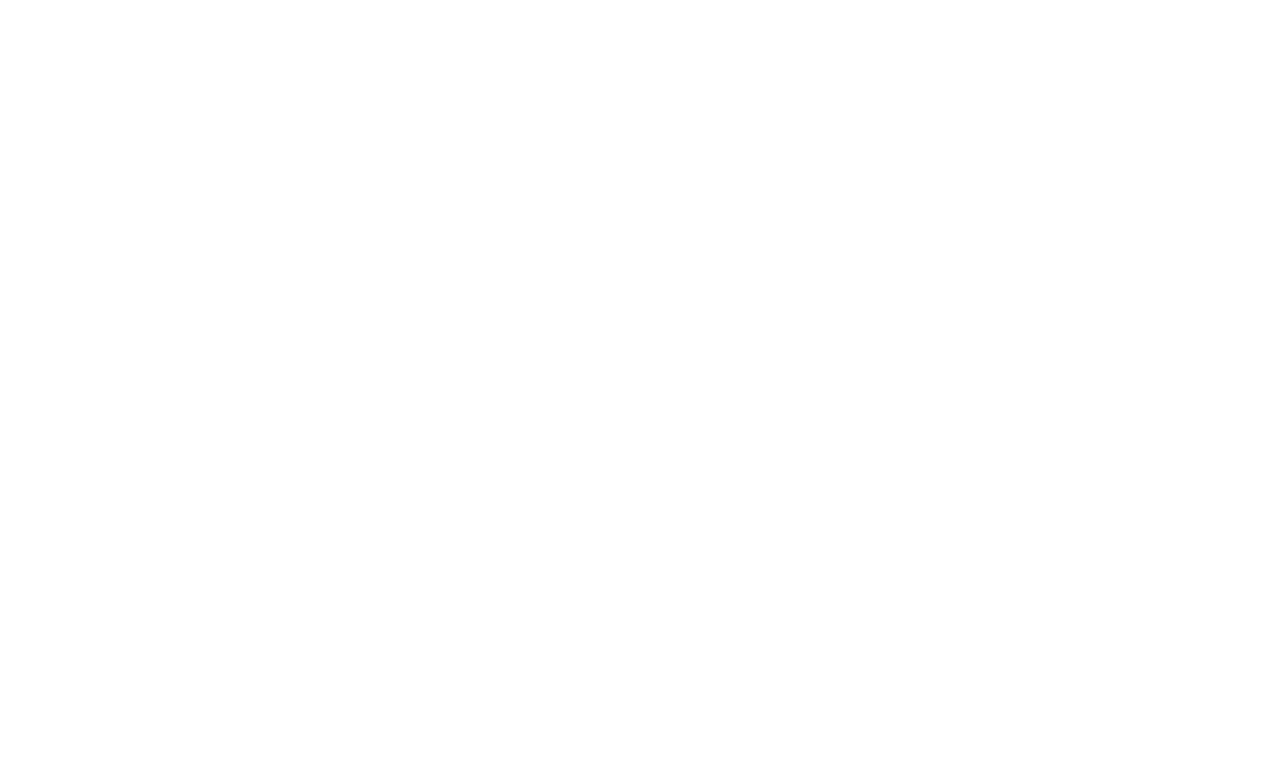
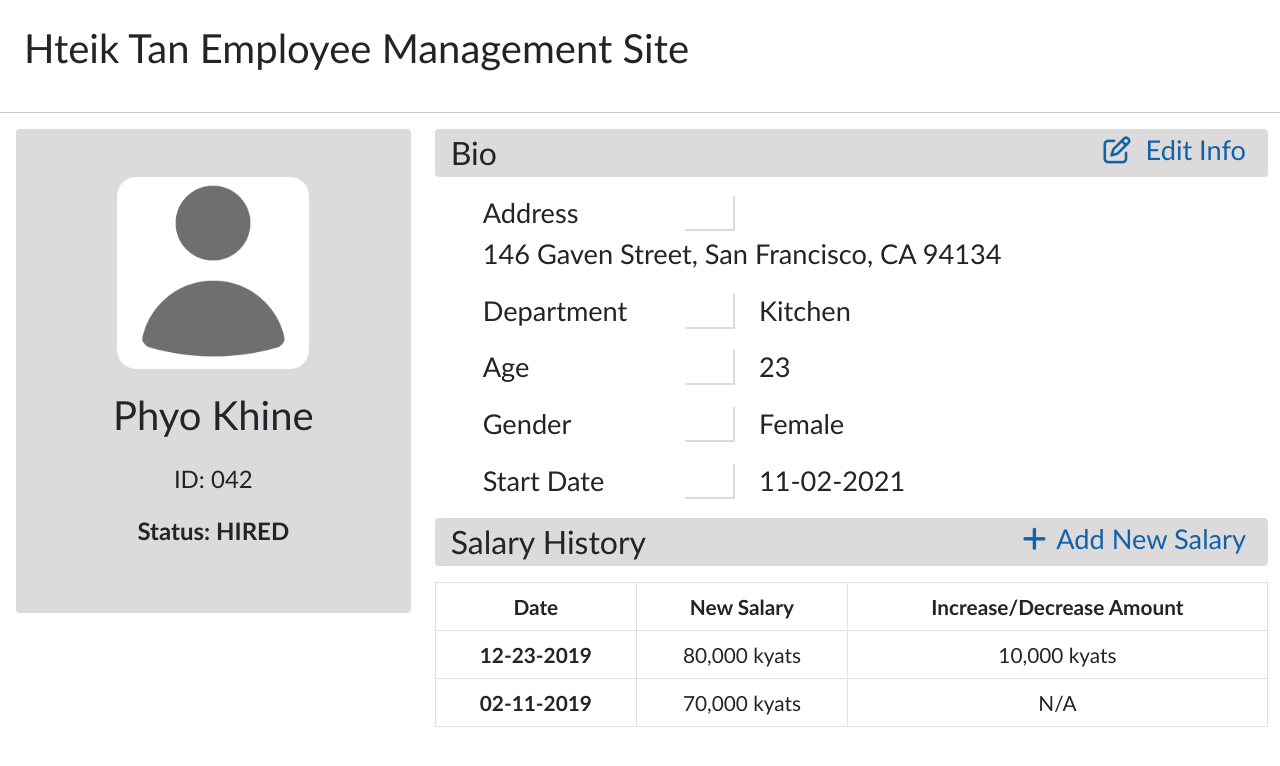
Before and after one commit to phyogitty/hteiktan-employee-management-frontend, a plain HTML site: page pages/view-employee.html in a window 1280 px wide. Drawn offline with nearby package versions, Linux system fonts and the light colour scheme.

Commit message:
view-employee done

```diff
--- a/pages/view-employee.html
+++ b/pages/view-employee.html
@@ -0,0 +1,111 @@
+<!DOCTYPE html>
+<html lang="en">
+<head>
+    <meta charset="UTF-8">
+    <meta name="viewport" content="width=device-width, initial-scale=1.0">
+    <title>Hteik Tan Employment Management Site</title>
+    <link rel="stylesheet" href="https://use.fontawesome.com/releases/v5.7.0/css/all.css" integrity="sha384-lZN37f5QGtY3VHgisS14W3ExzMWZxybE1SJSEsQp9S+oqd12jhcu+A56Ebc1zFSJ" crossorigin="anonymous">
+    <link rel="stylesheet" href="../style.css">
+    <link href="https://cdn.jsdelivr.net/npm/bootstrap@5.0.0-beta1/dist/css/bootstrap.min.css" rel="stylesheet" integrity="sha384-giJF6kkoqNQ00vy+HMDP7azOuL0xtbfIcaT9wjKHr8RbDVddVHyTfAAsrekwKmP1" crossorigin="anonymous">
+    <script src="https://kit.fontawesome.com/98e273d8be.js"></script>
+</head>
+<body>
+    <h1 class="signature-font p-4">Hteik Tan Employee Management Site</h1>
+    <hr>
+    <div class="row">
+        <div class="col-4">
+            <!-- LEFT PANEL WITH PROFILE PICTURE AND NAME -->
+            <div class="bg-gray ms-3 rounded">
+                <div class="col py-5 text-center">
+                    <img src="../images/empty_profile.png" class="mb-3 square-15 border-10">
+                    <p class="signature-font fs-rem-2-5">Phyo Khine</p>
+                    <p class="signature-font fs-rem-1-5">ID: 042</p>
+                    <p class="signature-font fs-rem-1-5"><strong>Status: HIRED</strong></p>
+                </div>
+            </div>
+        </div>
+
+
+
+        <div class="col-8 pe-4 signature-font">
+
+            <!-- BIO banner -->
+            <div class="d-flex justify-content-between bg-gray px-3 mb-3 rounded">
+                <div class="fs-rem-2">Bio</div>
+                <div class="fs-rem-1-7">
+                    <button type="button" class="plain-btn">
+                        <i class="fa fa-pencil-square-o me-2" aria-hidden="true"></i>
+                        Edit Info
+                    </button>
+                </div>
+            </div>
+
+            <!-- BIO Information starts here -->
+            <div class="fs-rem-1-7 ps-5">
+                <div class="row justify-content-md-start my-3">
+                    <div class="col col-lg-3">Address</div>
+                    <div class="col-md-auto"><div><span class="px-4 bd-bottom-right bd-lightgray"></span></div></div>
+                    <div class="col col-lg-auto">146 Gaven Street, San Francisco, CA 94134</div>
+                </div>
+
+                <div class="row justify-content-md-start my-3">
+                    <div class="col col-lg-3">Department</div>
+                    <div class="col-md-auto"><div><span class="px-4 bd-bottom-right bd-lightgray"></span></div></div>
+                    <div class="col col-lg-auto">Kitchen</div>
+                </div>
+
+                <div class="row justify-content-md-start my-3">
+                    <div class="col col-lg-3">Age</div>
+                    <div class="col-md-auto"><div><span class="px-4 bd-bottom-right bd-lightgray"></span></div></div>
+                    <div class="col col-lg-auto">23</div>
+                </div>
+
+                <div class="row justify-content-md-start my-3">
+                    <div class="col col-lg-3">Gender</div>
+                    <div class="col-md-auto"><div><span class="px-4 bd-bottom-right bd-lightgray"></span></div></div>
+                    <div class="col col-lg-auto">Female</div>
+                </div>
+
+                <div class="row justify-content-md-start my-3">
+                    <div class="col col-lg-3">Start Date</div>
+                    <div class="col-md-auto"><div><span class="px-4 bd-bottom-right bd-lightgray"></span></div></div>
+                    <div class="col col-lg-auto">11-02-2021</div>
+                </div>
+            </div>
+
+            <!-- Salary History banner -->
+            <div class="d-flex justify-content-between bg-gray px-3 mb-3 rounded">
+                <div class="fs-rem-2">Salary History</div>
+                <div class="fs-rem-1-7">
+                    <button type="button" class="plain-btn">
+                        <i class="fa fa-plus me-1" aria-hidden="true"></i>
+                        Add New Salary
+                    </button></div>
+            </div>
+
+            <!-- Salary Table -->
+            <table class="table table-bordered text-center fs-rem-1-3">
+                <thead>
+                  <tr>
+                    <th scope="col">Date</th>
+                    <th scope="col">New Salary</th>
+                    <th scope="col">Increase/Decrease Amount</th>
+                  </tr>
+                </thead>
+                <tbody>
+                  <tr>
+                    <th scope="row">12-23-2019</th>
+                    <td>80,000 kyats</td>
+                    <td>10,000 kyats</td>
+                  </tr>
+                  <tr>
+                    <th scope="row">02-11-2019</th>
+                    <td>70,000 kyats</td>
+                    <td>N/A</td>
+                  </tr>
+                </tbody>
+              </table>
+        </div>
+      </div>
+</body>
+</html>
--- a/style.css
+++ b/style.css
@@ -1,53 +1,47 @@
 /* fs - font-size */
 
-.signature-font {
-    /* font-family:'Trebuchet MS', 'Lucida Sans Unicode', 'Lucida Grande', 'Lucida Sans', Arial, sans-serif; */
-    font-family:'Gill Sans', 'Gill Sans MT', Calibri, 'Trebuchet MS', sans-serif;
-    /* font-family: Impact, Haettenschweiler, 'Arial Narrow Bold', sans-serif; */
-    /* font-family:'Lucida Sans', 'Lucida Sans Regular', 'Lucida Grande', 'Lucida Sans Unicode', Geneva, Verdana, sans-serif; */
+.signature-font { font-family:'Gill Sans', 'Gill Sans MT', Calibri, 'Trebuchet MS', sans-serif; }
+.signature-font-1 { font-family:Georgia, 'Times New Roman', Times, serif; }
+
+.bd-bottom-right {
+    border-bottom: 2px solid black;
+    border-right: 2px solid black;
 }
 
-.signature-font-1 {
-    font-family:Georgia, 'Times New Roman', Times, serif;
-    /* font-family: Cambria, Cochin, Georgia, Times, 'Times New Roman', serif; */
-    /* font-family:'Segoe UI', Tahoma, Geneva, Verdana, sans-serif */
+.bg-gray {  background-color: rgba(158, 153, 153, 0.363); }
+
+.bd-lightgray {  border-color:rgba(158, 153, 153, 0.363) }
+
+.fs-18 { font-size: 18vh;}
+.fs-12 { font-size: 12vh;}
+
+.fs-rem-2-5 { font-size: 2.5rem; }
+.fs-rem-2-2 { font-size: 2.2rem; }
+.fs-rem-2 { font-size: 2rem; }
+.fs-rem-1-8 { font-size: 1.8rem; }
+.fs-rem-1-7 { font-size: 1.7rem; }
+.fs-rem-1-5 { font-size: 1.5rem; }
+.fs-rem-1-3 { font-size: 1.3rem; }
+.fs-rem-1 { font-size: 1rem; }
+
+.full-h { height: 100%; }
+
+.width-30 { width: 30%; }
+.width-70 { width: 70%; }
+
+
+.border-10 { border-radius: 10%;}
+
+.text-white { color: white; }
+
+.plain-btn {
+    border: none;
+    background-color:rgba(158, 153, 153, 0);
+    text-decoration: none;
+    color:rgba(18, 97, 170, 1)
 }
 
-.fs-18 {
-    font-size: 18vh;
-}
 
-.fs-12 {
-    font-size: 12vh;
-}
-
-.fs-rem-2-2 {
-    font-size: 2.2rem;
-}
-
-.fs-rem-1-5 {
-    font-size: 1.5rem;
-}
-
-.fs-rem-1 {
-    font-size: 1rem;
-}
-
-.full-h {
-    height: 100%;
-}
-
-.width-30 {
-    width: 30%;
-}
-
-.width-70 {
-    width: 70%;
-}
-
-.text-white {
-    color: white;
-}
 #wrapper {
     width: 100%;
     background-color: #fff;
@@ -60,8 +54,6 @@
     left: 0;
     right: 0;
     overflow-y: scroll;
-    /* background-color: red;
-    top: 60px; */
 }
 
 .content-wrapper {
@@ -69,8 +61,26 @@
     margin-left: 20%;
     overflow-y: scroll;
     position: fixed;
-    /* left: 0;
-    top: 0; */
     height:100vh;
-    /* background-color: blue; */
 }
+
+/* for employee profile image */
+.img-full {
+    max-width: 100%;
+    max-height: 100%;
+}
+
+.portrait {
+    height: 80px;
+    width: 30px;
+}
+
+.landscape {
+    height: 30px;
+    width: 80px;
+}
+
+.square-15 {
+    height: 15vw;
+    width: 15vw;
+}
```
Also changed, not shown: images/empty_profile.png (added), 2 other files.
